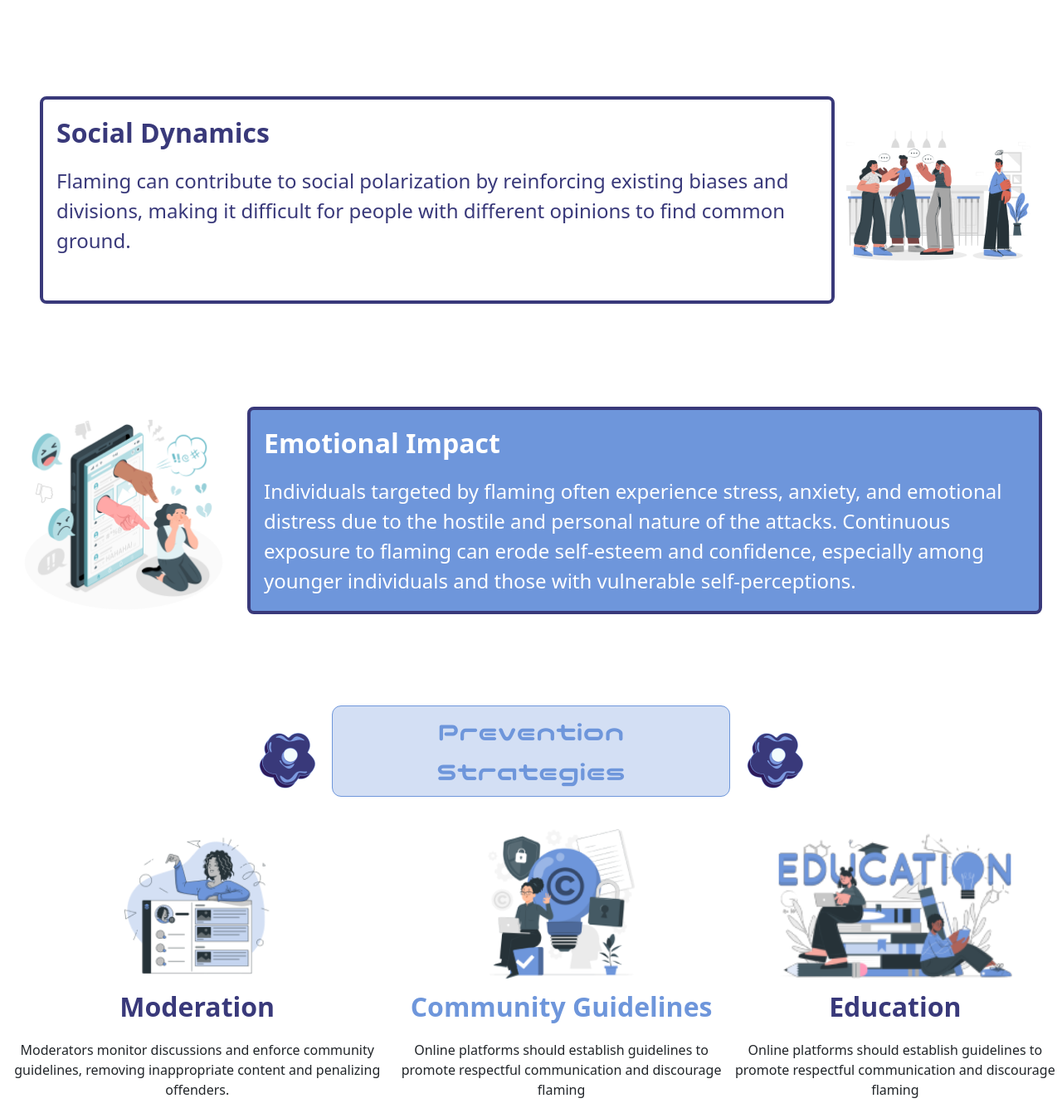
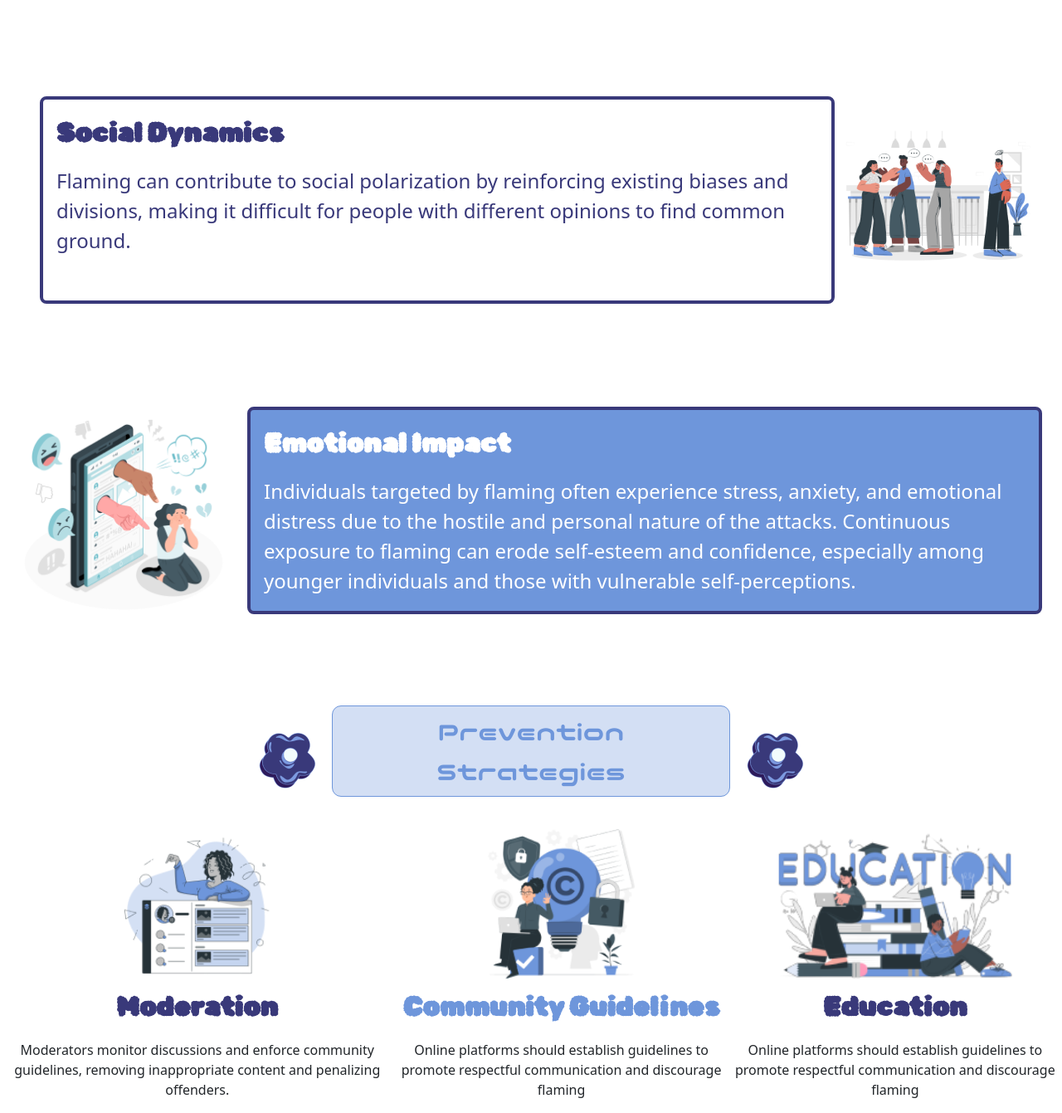
Before and after one commit to viqeey/newjeans.github.io, a plain HTML site: page index.html in a window 1280 px wide. Shown: the part 1220-2561 px from the top of the page at 83% size. Drawn offline with nearby package versions, Linux system fonts and the light colour scheme.

Commit message:
fonts edited

```diff
--- a/index.html
+++ b/index.html
@@ -47,14 +47,14 @@
         <div class="d-flex justify-content-between mx-4 bigContainerColor mt-4">
             <img src="./images/about-1.png" alt="about1">
             <div class="containerColor rounded-3 p-3 ms-4">
-                <p class="fs-2 text-white fw-bold">Disruptive Community</p>
+                <p class="fs-2 text-white fw-bold" style="font-family: 'rubik bubbles';">Disruptive Community</p>
                 <p class="text-white fs-4">Flaming disrupts meaningful conversations, hindering the ability of community members to engage in productive discussions and share diverse perspectives.</p>
             </div>
         </div>
         <div class="space"></div>
         <div class="d-flex justify-content-between mx-4 bigContainerColor mt-4">
             <div class="containerColor2 rounded-3 p-3 ms-4">
-                <p class="fs-2 fw-bold">Social Dynamics</p>
+                <p class="fs-2 fw-bold" style="font-family: 'rubik bubbles';">Social Dynamics</p>
                 <p class="fs-4">Flaming can contribute to social polarization by reinforcing existing biases and divisions, making it difficult for people with different opinions to find common ground.</p>
             </div>
             <img src="./images/about-2.png" alt="about1">
@@ -63,7 +63,7 @@
         <div class="d-flex justify-content-between mx-4 bigContainerColor mt-4">
             <img src="./images/about-3.png" alt="about1">
             <div class="containerColor rounded-3 p-3 ms-4">
-                <p class="fs-2 text-white fw-bold">Emotional Impact</p>
+                <p class="fs-2 text-white fw-bold" style="font-family: 'rubik bubbles';">Emotional Impact</p>
                 <p class="text-white fs-4">Individuals targeted by flaming often experience stress, anxiety, and emotional distress due to the hostile and personal nature of the attacks. Continuous exposure to flaming can erode self-esteem and confidence, especially among younger individuals and those with vulnerable self-perceptions.</p>
             </div>
         </div>
@@ -79,19 +79,19 @@
 
         <div class="d-flex justify-content-around w-100">
             <div class="text-center"><img src="./images/about-4.png" alt="" height="200px">
-            <p class="fs-2 title1">Moderation</p>
+            <p class="fs-2 title1" style="font-family: 'rubik bubbles';">Moderation</p>
             <div>
                 <p>Moderators monitor discussions and enforce community guidelines, removing inappropriate content and penalizing offenders.</p>
             </div>
             </div>
             <div class="text-center"><img src="./images/about-5.png" alt="" height="200px">
-            <p class="fs-2 title2">Community Guidelines</p>
+            <p class="fs-2 title2" style="font-family: 'rubik bubbles';">Community Guidelines</p>
             <div>
                 <p>Online platforms should establish guidelines to promote respectful communication and discourage flaming</p>
             </div>
             </div>
             <div class="text-center"><img src="./images/about-6.png" alt="" height="200px">
-                <p class="fs-2 title1">Education</p>
+                <p class="fs-2 title1" style="font-family: 'rubik bubbles';">Education</p>
                 <div>
                     <p>Online platforms should establish guidelines to promote respectful communication and discourage flaming</p>
                 </div>
--- a/styles.css
+++ b/styles.css
@@ -32,6 +32,12 @@ nav {
     font-family: 'nico moji';
     src: url('./components/NicoMoji.ttf');
 }
+
+@font-face {
+    font-family: 'rubik bubbles';
+    src: url('./components/RubikBubbles-Regular.ttf');
+}
+
 
 .bubbleLabels {
     color: #6E96DB;
```
Also changed, not shown: components/RubikBubbles-Regular.ttf (added).
